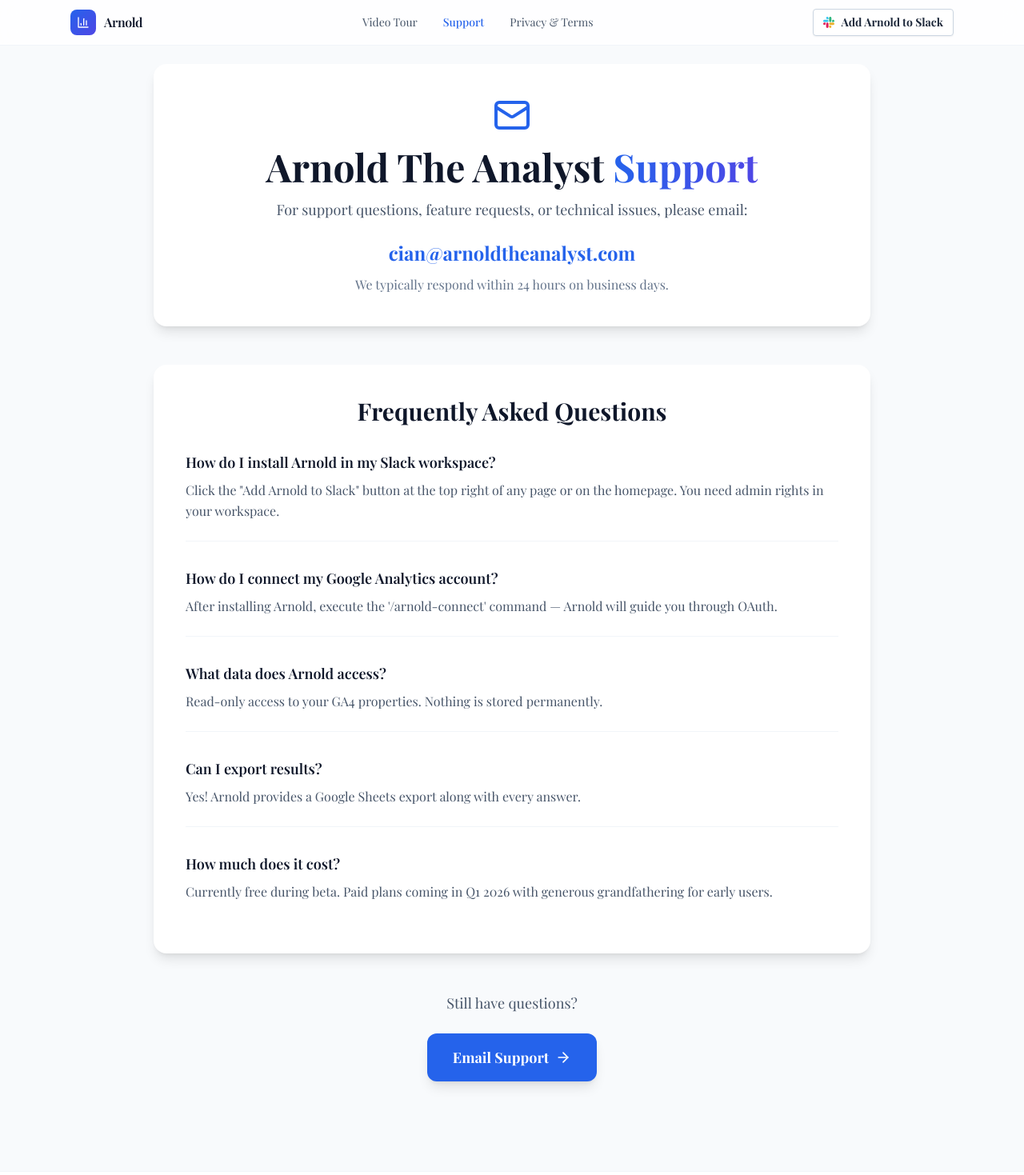
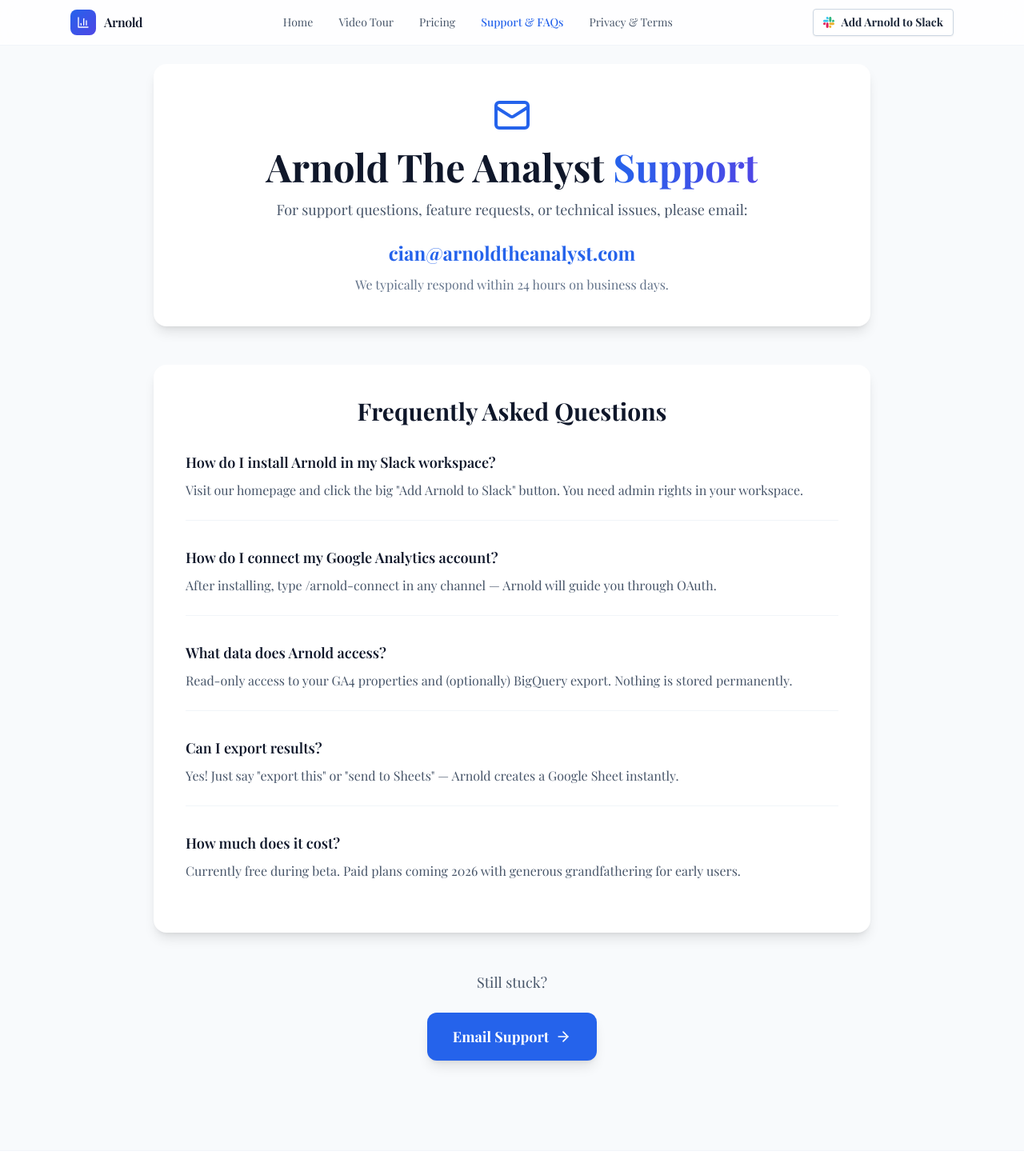
Before and after one commit to McGovs/arnold-the-analyst-frontend-v2-markdown, a React (Vite) app: page /support in a window 1280 px wide. Shown: the top 1469 px of the page at 80% size. Built offline with nearby package versions, Linux system fonts and the light colour scheme; a web font is replaced by a local one.

Commit message:
Update Support.tsx

```diff
--- a/src/pages/Support.tsx
+++ b/src/pages/Support.tsx
@@ -26,14 +26,23 @@
         <nav className="fixed top-0 left-0 right-0 bg-white/80 backdrop-blur-md border-b border-slate-100 z-50">
           <div className="max-w-6xl mx-auto px-6">
             <div className="flex items-center justify-between h-14">
-              <div className="flex items-center gap-2.5">
+              <button
+                onClick={() => navigate('/')}
+                className="flex items-center gap-2.5 hover:opacity-80 transition-opacity"
+              >
                 <div className="w-8 h-8 bg-gradient-to-br from-blue-600 to-indigo-600 rounded-lg flex items-center justify-center">
                   <BarChart3 className="w-4 h-4 text-white" />
                 </div>
                 <span className="font-semibold text-slate-900 tracking-tight">Arnold</span>
-              </div>
+              </button>
 
               <div className="hidden md:flex items-center gap-8">
+                <button
+                  onClick={() => navigate('/')}
+                  className="text-sm text-slate-600 hover:text-slate-900 transition-colors"
+                >
+                  Home
+                </button>
                 <button
                   onClick={() => window.location.href = "https://www.arnoldtheanalyst.com/video-tour"}
                   className="text-sm text-slate-600 hover:text-slate-900 transition-colors"
@@ -41,10 +50,16 @@
                   Video Tour
                 </button>
                 <button
+                  onClick={() => navigate('/pricing')}
+                  className="text-sm text-slate-600 hover:text-slate-900 transition-colors"
+                >
+                  Pricing
+                </button>
+                <button
                   onClick={() => navigate('/support')}
                   className="text-sm font-medium text-blue-600"
                 >
-                  Support
+                  Support & FAQs
                 </button>
                 <button
                   onClick={() => navigate('/privacy-terms')}
@@ -106,11 +121,11 @@
               </h2>
               <div className="space-y-8">
                 {[
-                  { q: "How do I install Arnold in my Slack workspace?", a: 'Click the  "Add Arnold to Slack" button at the top right of any page or on the homepage. You need admin rights in your workspace.' },
-                  { q: "How do I connect my Google Analytics account?", a: "After installing Arnold, execute the '/arnold-connect' command — Arnold will guide you through OAuth." },
-                  { q: "What data does Arnold access?", a: "Read-only access to your GA4 properties. Nothing is stored permanently." },
-                  { q: "Can I export results?", a: 'Yes! Arnold provides a Google Sheets export along with every answer.' },
-                  { q: "How much does it cost?", a: "Currently free during beta. Paid plans coming in Q1 2026 with generous grandfathering for early users." },
+                  { q: "How do I install Arnold in my Slack workspace?", a: 'Visit our homepage and click the big "Add Arnold to Slack" button. You need admin rights in your workspace.' },
+                  { q: "How do I connect my Google Analytics account?", a: "After installing, type /arnold-connect in any channel — Arnold will guide you through OAuth." },
+                  { q: "What data does Arnold access?", a: "Read-only access to your GA4 properties and (optionally) BigQuery export. Nothing is stored permanently." },
+                  { q: "Can I export results?", a: 'Yes! Just say "export this" or "send to Sheets" — Arnold creates a Google Sheet instantly.' },
+                  { q: "How much does it cost?", a: "Currently free during beta. Paid plans coming 2026 with generous grandfathering for early users." },
                 ].map((faq, i) => (
                   <div key={i} className="border-b border-slate-100 pb-6 last:border-0">
                     <h3 className="text-lg font-semibold text-slate-900 mb-2">{faq.q}</h3>
@@ -122,7 +137,7 @@
 
             {/* Final CTA */}
             <div className="text-center py-12">
-              <p className="text-lg text-slate-600 mb-6">Still have questions?</p>
+              <p className="text-lg text-slate-600 mb-6">Still stuck?</p>
               <a
                 href="mailto:cian@arnoldtheanalyst.com"
                 className="inline-flex items-center gap-2 bg-blue-600 text-white px-8 py-4 rounded-xl text-lg font-bold hover:bg-blue-700 transition-shadow shadow-lg"
@@ -144,7 +159,7 @@
             </div>
             <div className="flex items-center gap-6 text-sm text-slate-500">
               <button onClick={() => navigate('/support')} className="hover:text-slate-700 transition-colors">
-                Support
+                Support & FAQs
               </button>
               <button onClick={() => navigate('/privacy-terms')} className="hover:text-slate-700 transition-colors">
                 Privacy & Terms
```
